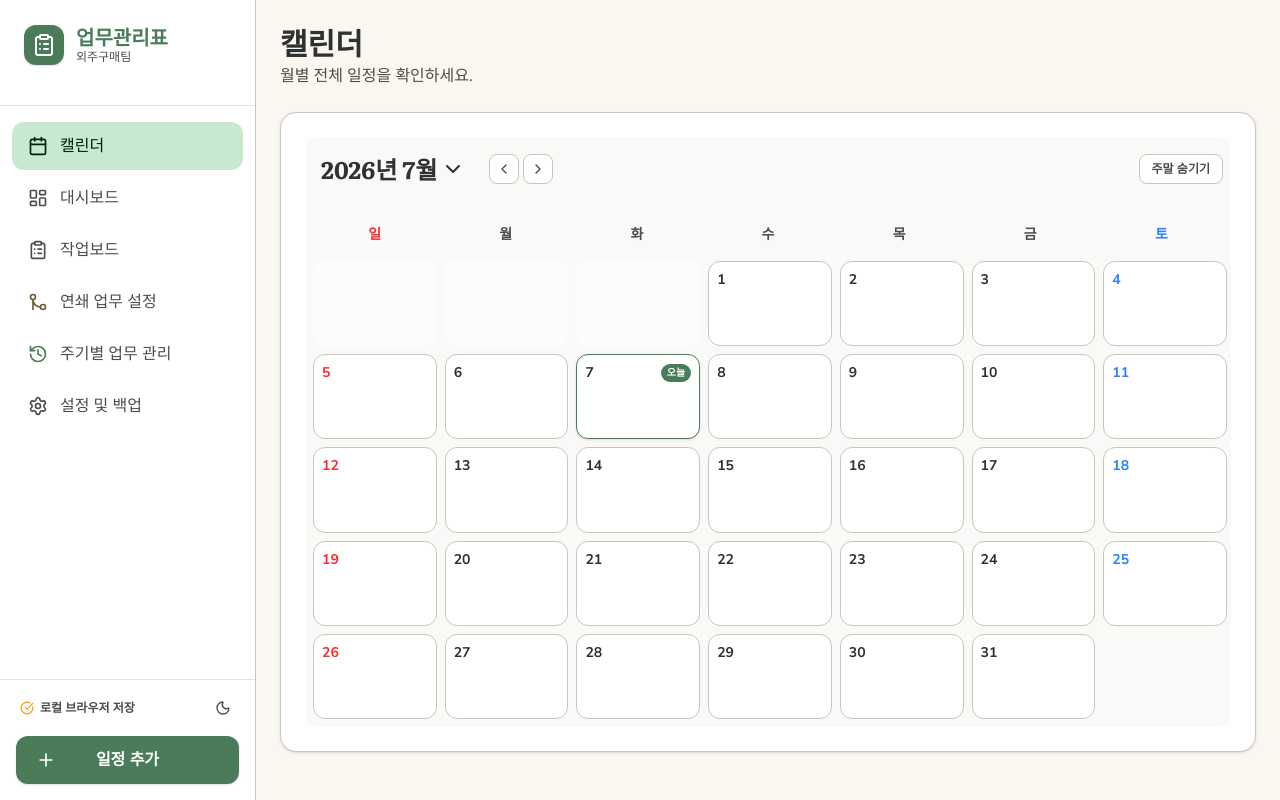
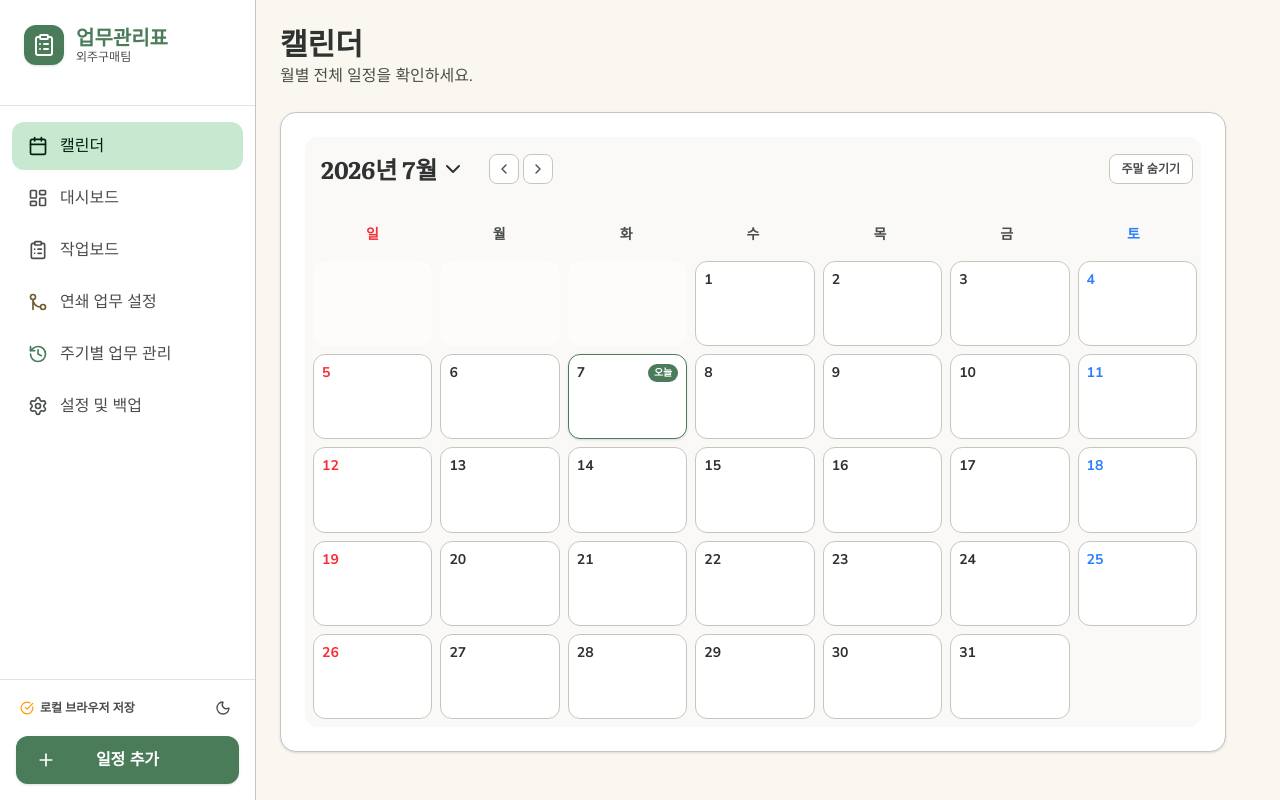
Before and after one commit to ddooki/procurement-scheduler, a Next.js app: page / in a window 1280 px wide. Built offline with nearby package versions, Linux system fonts and the light colour scheme.

Commit message:
fix: 글로벌 HTML/Body 스크롤 방지 및 스크롤바 유지 설정으로 좌우 흔들림 원천 해결

```diff
--- a/app/globals.css
+++ b/app/globals.css
@@ -83,9 +83,16 @@
   --on-error-container: #ffdad8;
 }
 
+html {
+  overflow-x: hidden;
+  scrollbar-gutter: stable;
+}
+
 body {
   background-color: var(--background);
   color: var(--on-background);
+  overflow-x: hidden;
+  scrollbar-gutter: stable;
 }
 
 .dark input[type="date"]::-webkit-calendar-picker-indicator,
```
